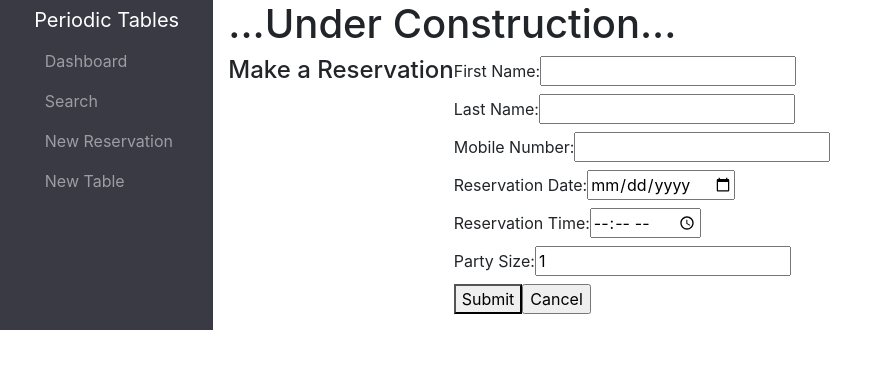
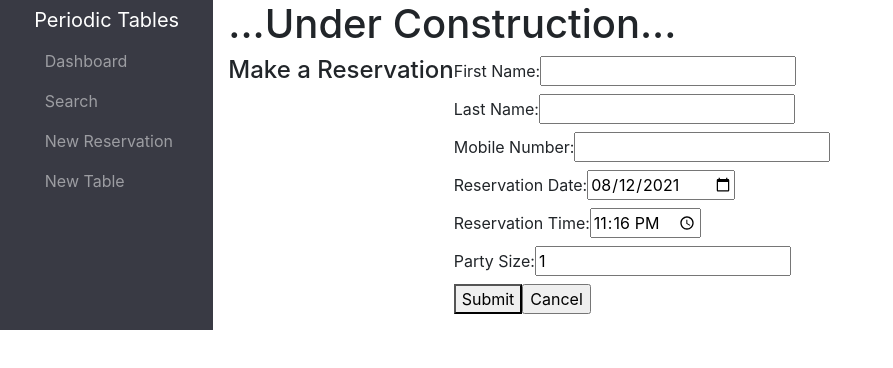
Before and after one commit to BrianHook1183/Restaurant-Reservations_Fullstack-Capstone, a React (Create React App) app in the folder front-end/: page /reservations/new in a window 1280 px wide. Shown: the top 368 px of the page, without its empty margins (0-893 px from the left). Built offline with nearby package versions, Linux system fonts and the light colour scheme; no server answers; a web font is replaced by a local one.

Commit message:
form initializes with current date and time

```diff
--- a/front-end/src/reservations/form/Form.js
+++ b/front-end/src/reservations/form/Form.js
@@ -1,5 +1,6 @@
 import React, { useState } from "react";
 import { useHistory } from "react-router-dom";
+import { today, formatAsTime } from "../../utils/date-time";
 
 /**
  * Defines the reservation form.
@@ -18,8 +19,8 @@ function Form() {
     first_name: "",
     last_name: "",
     mobile_number: "",
-    reservation_date: new Date(),
-    reservation_time: new Date(),
+    reservation_date: today(),
+    reservation_time: formatAsTime(new Date().toTimeString()),
     people: 1,
   };
   const [formData, setFormData] = useState({ ...initialFormState });
@@ -36,6 +37,7 @@ function Form() {
 
     // successful reservation submission redirects user to dashboard for the date of the new reservation.
     const urlDashboardDate = `/dashboard?date=${formData.reservation_date}`;
+
     history.push(urlDashboardDate);
   };
 
```
